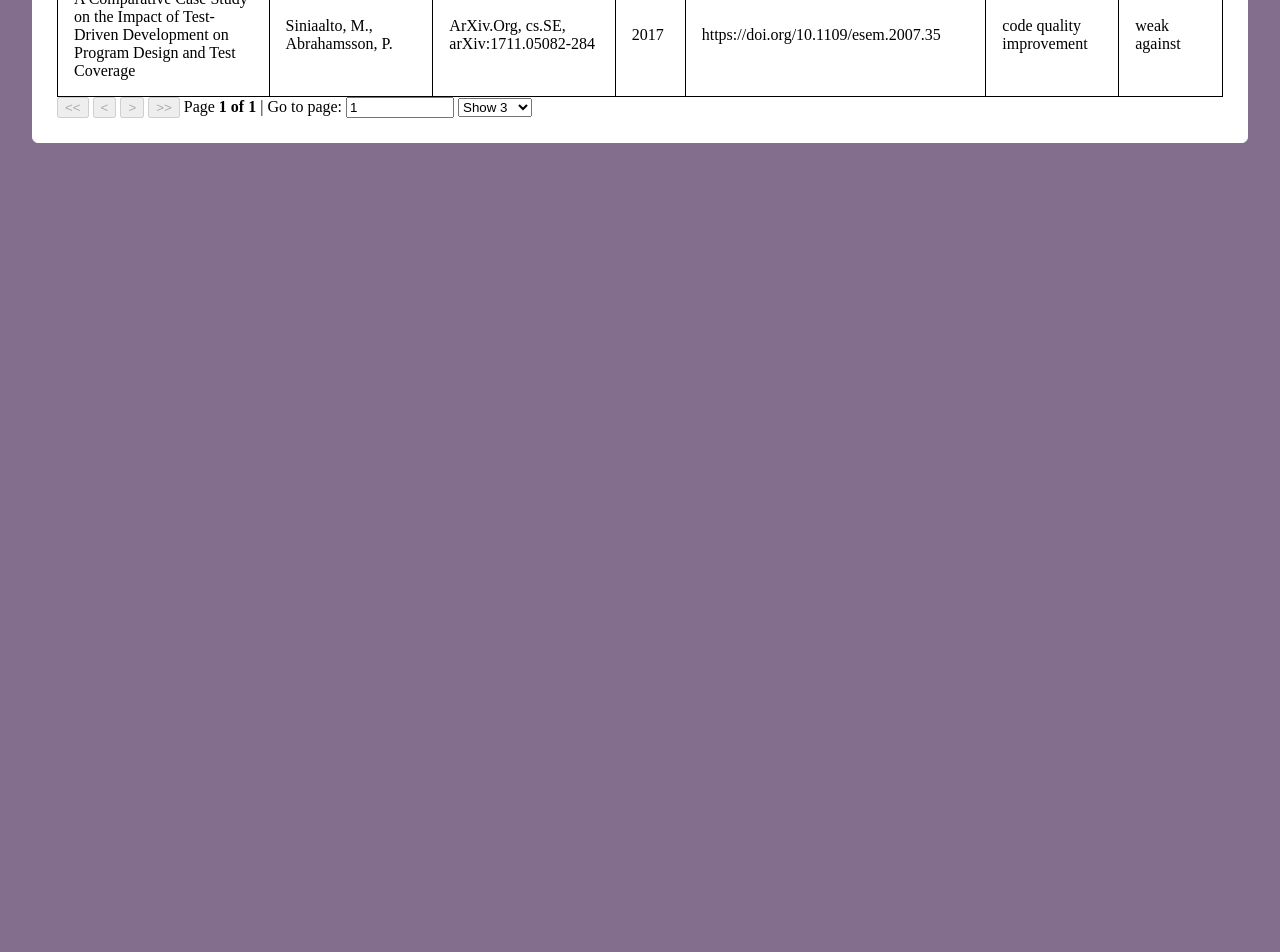
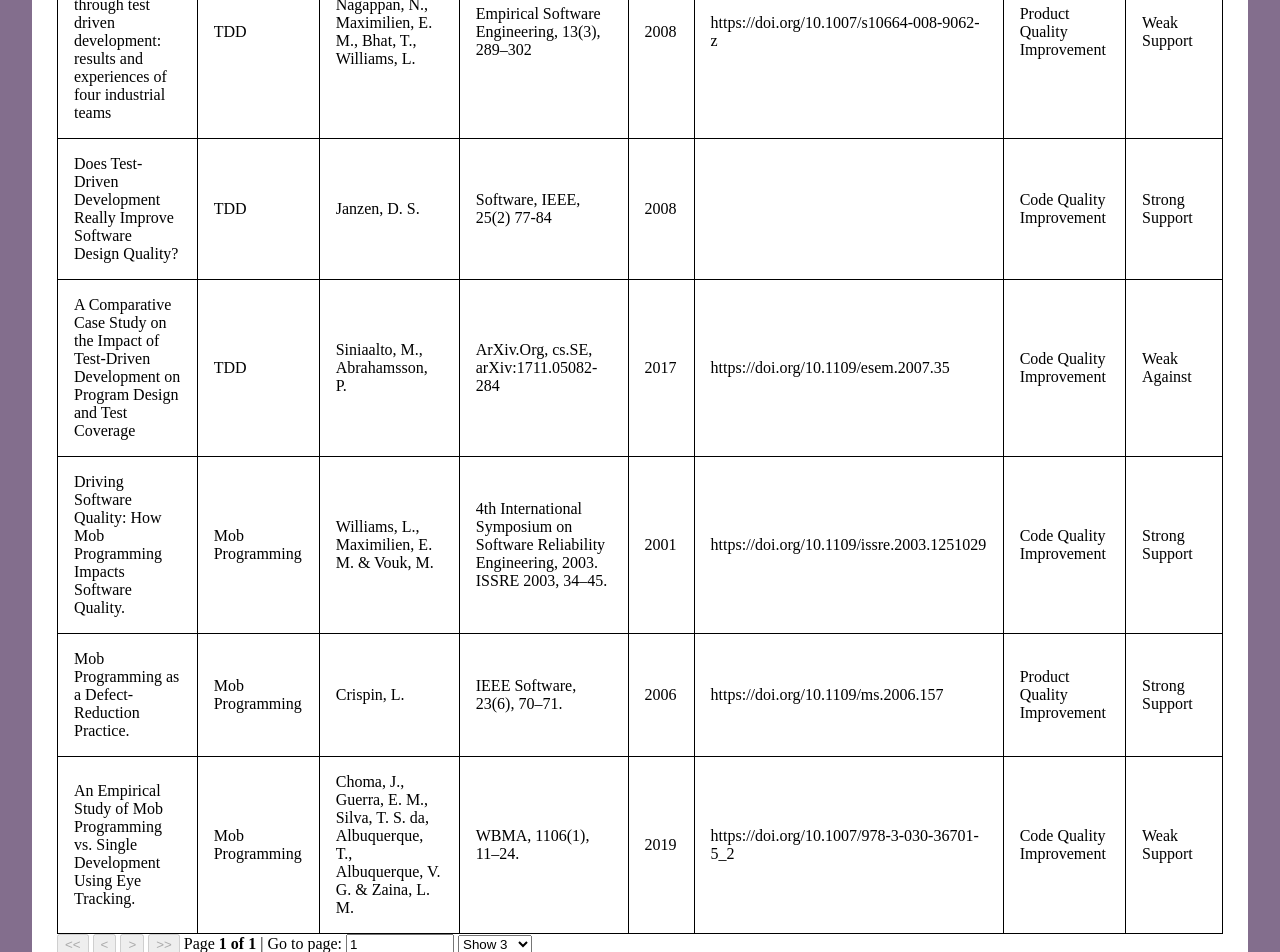
Before and after one commit to cheryl-cheng/SEPER, a React (Create React App) app in the folder frontend/: page /SEPractice in a window 1280 px wide. Shown: the part 680-1632 px from the top of the page. Before the commit the page ends 823 px from the top, so only its background shows below. Built offline with nearby package versions, Linux system fonts and the light colour scheme.

Commit message:
Removed base framework, added mob dummydata

```diff
--- a/frontend/src/App.js
+++ b/frontend/src/App.js
@@ -10,7 +10,6 @@ import Home from "./pages/Home";
 import SEPractice from "./pages/SE-Practice";
 import SubmitArticle from "./pages/Submit-Article";
 import NotFoundPage from "./pages/404";
-import SearchArticle from "./pages/Search-Article";
 const App = () => {
   return (
     <Router>
@@ -31,16 +30,12 @@ const App = () => {
             <li>
               <NavLink to="/SubmitArticle">Submit an Article</NavLink>
             </li>
-            <li>
-              <NavLink to="/SearchArticle">Search for an Article</NavLink>
-            </li>
           </div>
         </ul>
         <div className="content">
           <Switch>
             <Route path="/SEPractice" component={SEPractice} />
             <Route path="/SubmitArticle" component={SubmitArticle} />
-            <Route path="/SearchArticle" component={SearchArticle} />
             <Route exact path="/" component={Home} />
             <Route component={NotFoundPage} />
           </Switch>
--- a/frontend/src/components/tablecolumns.js
+++ b/frontend/src/components/tablecolumns.js
@@ -2,7 +2,10 @@ const tablecolumns = [
     {
       Header: 'Title',
       accessor: 'title'
-    }, {
+    },{
+      Header: 'Practice',
+      accessor: 'practice'
+    },{
       Header: 'Authors',
       accessor: 'authors'
     }, {
--- a/frontend/src/dummydata/articles.js
+++ b/frontend/src/dummydata/articles.js
@@ -6,8 +6,9 @@ const articles = [
       source: "EASE",
       pubyear: "2014",
       doi: "https://doi.org/10.1145/2601248.2601267",
-      claim: "code quality improvement",
-      evidence: "strong support",
+      claim: "Code Quality Improvement",
+      evidence: "Strong Support",
+      practice: "TDD",
     },
   {
     _id: "2",
@@ -16,8 +17,9 @@ const articles = [
       source: "EASE",
       pubyear: "2014",
       doi: "https://doi.org/10.1145/2601248.2601267",
-      claim: "product quality improvement",
-      evidence: "weak support",
+      claim: "Product Quality Improvement",
+      evidence: "Weak Support",
+      practice: "TDD",
   },
     {
       _id: "3",
@@ -26,8 +28,9 @@ const articles = [
       source: " Empirical Software Engineering, 13(3), 289–302",
       pubyear: "2008",
       doi: "https://doi.org/10.1007/s10664-008-9062-z",
-      claim: "product quality improvement",
-      evidence: "weak support",
+      claim: "Product Quality Improvement",
+      evidence: "Weak Support",
+      practice: "TDD",
     },
     {
       _id: "4",
@@ -36,8 +39,9 @@ const articles = [
       source: "Software, IEEE, 25(2) 77-84",
       pubyear: "2008",
       doi: "",
-      claim: "code quality improvement",
-      evidence: "strong support",
+      claim: "Code Quality Improvement",
+      evidence: "Strong Support",
+      practice: "TDD",
     },
     {
       _id: "5",
@@ -46,8 +50,42 @@ const articles = [
       source: "ArXiv.Org, cs.SE, arXiv:1711.05082-284",
       pubyear: "2017",
       doi: "https://doi.org/10.1109/esem.2007.35",
-      claim: "code quality improvement",
-      evidence: "weak against",
+      claim: "Code Quality Improvement",
+      evidence: "Weak Against",
+      practice: "TDD",
+    },
+    {
+      _id: "6",
+      title: "Driving Software Quality: How Mob Programming Impacts Software Quality.",
+      authors: "Williams, L., Maximilien, E. M. & Vouk, M.",
+      source: "4th International Symposium on Software Reliability Engineering, 2003. ISSRE 2003, 34–45.",
+      pubyear: "2001",
+      doi: "https://doi.org/10.1109/issre.2003.1251029",
+      claim: "Code Quality Improvement",
+      evidence: "Strong Support",
+      practice: "Mob Programming",
+    },
+    {
+      _id: "7",
+      title: "Mob Programming as a Defect-Reduction Practice. ",
+      authors: "Crispin, L.",
+      source: "IEEE Software, 23(6), 70–71.",
+      pubyear: "2006",
+      doi: "https://doi.org/10.1109/ms.2006.157",
+      claim: "Product Quality Improvement",
+      evidence: "Strong Support",
+      practice: "Mob Programming",
+    },
+    {
+      _id: "8",
+      title: "An Empirical Study of Mob Programming vs. Single Development Using Eye Tracking.",
+      authors: "Choma, J., Guerra, E. M., Silva, T. S. da, Albuquerque, T., Albuquerque, V. G. & Zaina, L. M.",
+      source: "WBMA, 1106(1), 11–24.",
+      pubyear: "2019",
+      doi: "https://doi.org/10.1007/978-3-030-36701-5_2",
+      claim: "Code Quality Improvement",
+      evidence: "Weak Support",
+      practice: "Mob Programming",
     },
   ];
 module.exports = articles;
--- a/frontend/src/pages/Search-Article.js
+++ /dev/null
@@ -1,15 +0,0 @@
-import React from "react";
-import SearchForm from "../components/SearchForm.js";
-
-const SearchArticle = () =>  {
-     return (
-      <div>
-        <h2>Submit Article</h2>
-            <p>This will be a form to allow submitters to search for an article for existence in our SEPER repo.</p>
-            <SearchForm/>
-
-        </div>
-    );
-}
-
-export default SearchArticle;
```
Also changed, not shown: package.json (+11 -0 lines), 1 other file (tests, documents, lock files or other folders).
